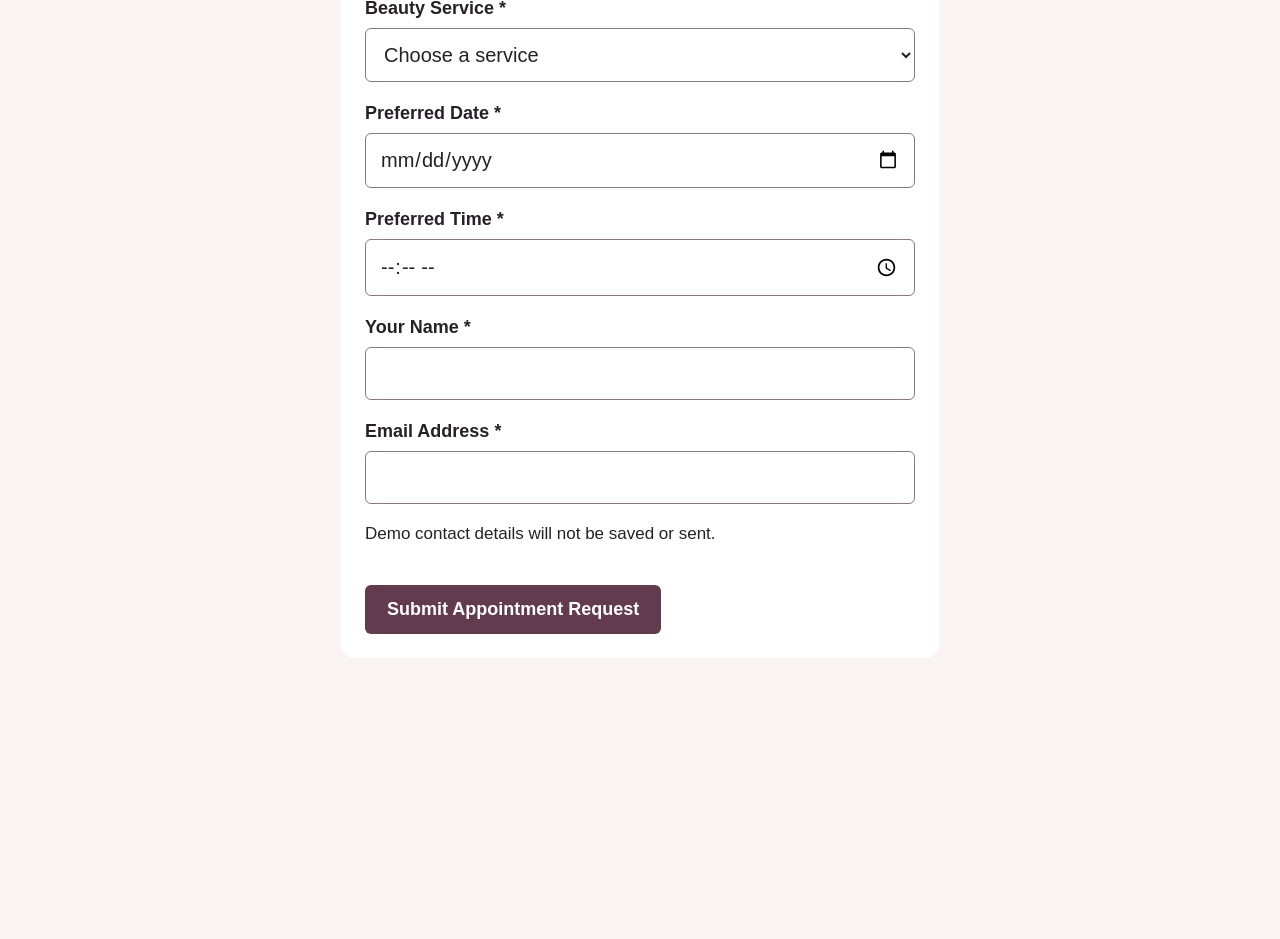
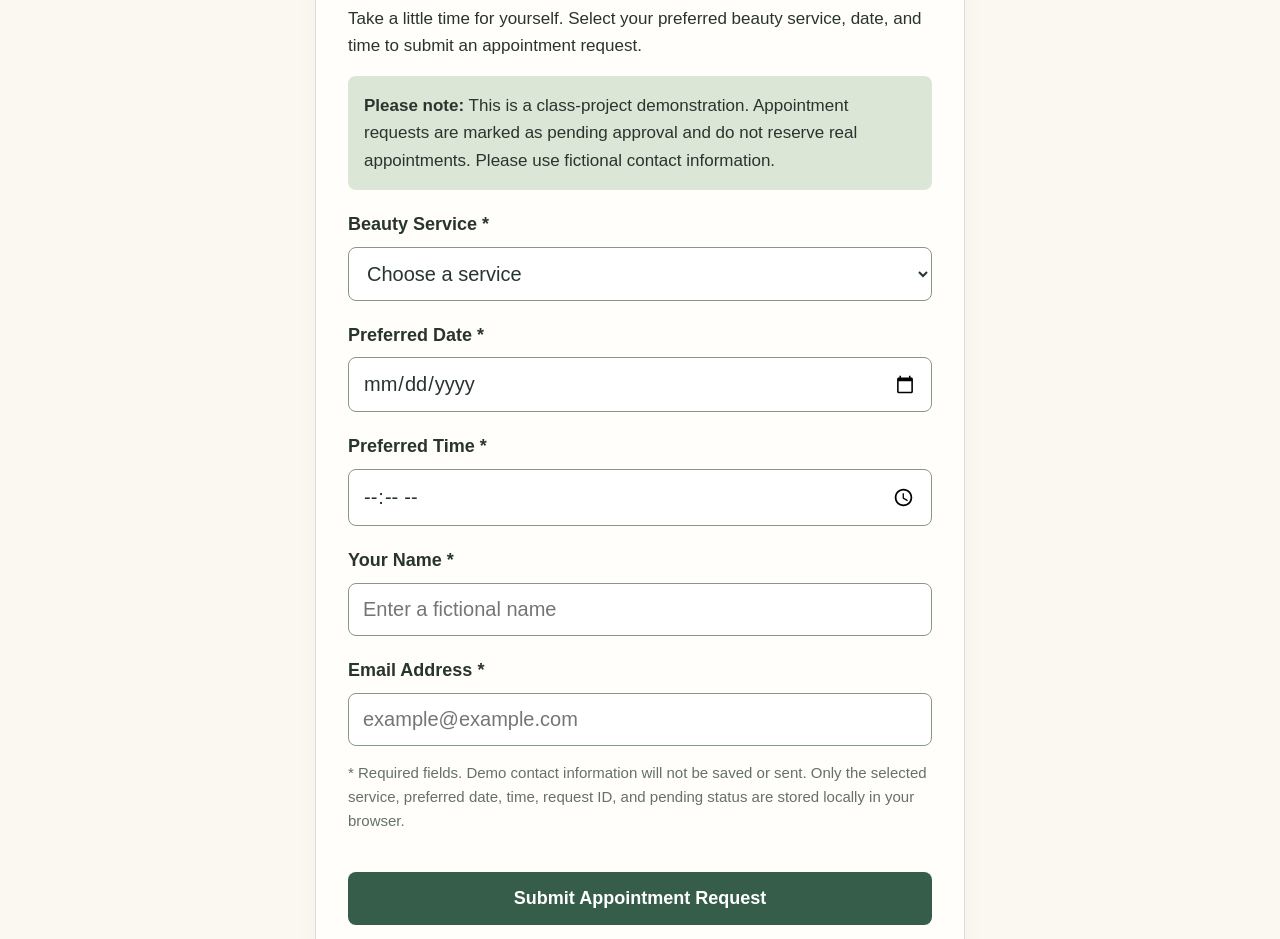
Before and after one commit to cf344/is117-group-business, a plain HTML site: page booking.html in a window 1280 px wide. Shown: the part 290-1229 px from the top of the page. Before the commit the page ends 988 px from the top, so only its background shows below. Drawn offline with Linux system fonts and the light colour scheme.

Commit message:
Unify booking form branding, services and validation
Updated the title and styling of the booking form, improved accessibility, and clarified the appointment request process.

```diff
--- a/booking.html
+++ b/booking.html
@@ -4,161 +4,339 @@
 <head>
   <meta charset="UTF-8">
   <meta name="viewport" content="width=device-width, initial-scale=1">
-  <title>Book an Appointment | The Beauty Salon</title>
+
+  <title>Book an Appointment — Morrow Beauty Studio</title>
+
+  <link rel="stylesheet" href="styles.css">
 
   <style>
-    body {
-      font-family: Arial, sans-serif;
-      font-size: 17px;
-      line-height: 1.5;
-      background: #faf5f2;
-      color: #272127;
-      margin: 0;
+    .booking-form {
+      max-width: 650px;
+      margin: 40px auto;
+      padding: 32px;
+      background: #fffefa;
+      border: 1px solid #dedbd2;
+      border-radius: 16px;
+      box-shadow: 0 5px 20px #28352d0a;
     }
 
-    main {
-      max-width: 550px;
-      margin: 40px auto;
-      padding: 24px;
-      background: white;
-      border-radius: 14px;
+    .booking-form h1 {
+      font-family: Georgia, serif;
+      font-size: 36px;
+      line-height: 1.2;
+      margin-top: 12px;
+      color: #28352d;
     }
 
-    h1 {
-      font-size: 30px;
+    .booking-form p {
+      font-size: 17px;
+      line-height: 1.6;
     }
 
-    label {
+    .booking-form label {
       display: block;
-      margin-top: 18px;
+      margin-top: 20px;
       font-size: 18px;
       font-weight: bold;
+      color: #28352d;
     }
 
-    input, select {
+    .booking-form input,
+    .booking-form select {
       width: 100%;
       box-sizing: border-box;
       padding: 14px;
-      margin-top: 6px;
+      margin-top: 8px;
       font-family: Arial, sans-serif;
       font-size: 20px;
-      color: #272127;
+      color: #28352d;
       background: white;
-      border: 1px solid #8b7981;
-      border-radius: 6px;
+      border: 1px solid #87988a;
+      border-radius: 8px;
     }
 
-    button {
+    .booking-form button {
+      width: 100%;
       margin-top: 22px;
-      padding: 14px 22px;
-      background: #633b4e;
+      padding: 16px 22px;
+      background: #355d49;
       color: white;
       font-family: Arial, sans-serif;
       font-size: 18px;
       font-weight: bold;
       border: none;
-      border-radius: 6px;
+      border-radius: 8px;
       cursor: pointer;
     }
 
-    button:hover {
-      background: #4b293a;
+    .booking-form button:hover {
+      background: #264634;
     }
 
-    button:focus-visible,
-    input:focus-visible,
-    select:focus-visible {
-      outline: 3px solid #aa5578;
-      outline-offset: 2px;
+    .booking-form button:focus-visible,
+    .booking-form input:focus-visible,
+    .booking-form select:focus-visible {
+      outline: 3px solid #bd795d;
+      outline-offset: 3px;
     }
 
-    .notice {
-      background: #f9edf1;
-      padding: 12px;
-      border-radius: 6px;
+    .booking-notice {
+      background: #dce6d7;
+      padding: 16px;
+      border-radius: 8px;
+      color: #28352d;
+    }
+
+    .privacy-note {
+      color: #657168;
+      font-size: 15px !important;
     }
 
     #error {
       color: #a01832;
       font-size: 17px;
+      font-weight: bold;
     }
 
-    @media (max-width: 600px) {
-      main {
-        margin: 16px;
-        padding: 20px;
+    @media (max-width: 700px) {
+      .booking-form {
+        margin: 20px 16px;
+        padding: 22px;
+      }
+
+      .booking-form h1 {
+        font-size: 30px;
       }
     }
   </style>
 </head>
 
 <body>
-  <main>
+
+  <div class="notice">
+    A class project concept · Sample prices · Demo appointment requests
+  </div>
+
+  <!-- Navigation -->
+
+  <header class="site-header">
+    <div class="wrap nav">
+
+      <a class="brand" href="index.html">
+        Morrow Beauty Studio
+        <small>Everyday care, thoughtfully done</small>
+      </a>
+
+      <nav class="nav-links" aria-label="Main navigation">
+
+        <a href="index.html">Home</a>
+
+        <a href="services.html">
+          Services &amp; Prices
+        </a>
+
+        <a href="booking.html" aria-current="page">
+          Book Now
+        </a>
+
+      </nav>
+
+    </div>
+  </header>
+
+  <!-- Appointment Form -->
+
+  <main class="booking-form">
+
+    <span class="eyebrow">
+      Your next beauty visit
+    </span>
+
     <h1>Request an Appointment</h1>
 
     <p>
-      Select a service and your preferred appointment
-      date and time.
+      Take a little time for yourself.
+      Select your preferred beauty service, date,
+      and time to submit an appointment request.
     </p>
 
-    <p class="notice">
-      This is a class-project demo. Requests are
-      pending approval, not confirmed bookings.
-      Use fictional contact information.
+    <p class="booking-notice">
+      <strong>Please note:</strong>
+      This is a class-project demonstration.
+      Appointment requests are marked as pending approval
+      and do not reserve real appointments.
+      Please use fictional contact information.
     </p>
 
     <form id="bookingForm">
 
+      <!-- Service Selection -->
+
       <label for="service">Beauty Service *</label>
+
       <select id="service" required>
+
         <option value="">Choose a service</option>
-        <option>Nail services</option>
-        <option>Eyelash extensions</option>
-        <option>Eyebrow services</option>
-        <option>Makeup services</option>
+
+        <optgroup label="Hair">
+          <option>Everyday Haircut</option>
+          <option>Layered Haircut</option>
+          <option>Blowout</option>
+          <option>Root Touch-Up</option>
+          <option>Highlights</option>
+          <option>Color Correction Consultation</option>
+        </optgroup>
+
+        <optgroup label="Facials">
+          <option>Glow Facial — 30 Minutes</option>
+          <option>Custom Facial — 60 Minutes</option>
+          <option>Extended Facial — 90 Minutes</option>
+        </optgroup>
+
+        <optgroup label="Brows">
+          <option>Brow Shaping</option>
+          <option>Brow Shaping &amp; Tint</option>
+        </optgroup>
+
+        <optgroup label="Nails">
+          <option>Classic Manicure</option>
+          <option>Gel Manicure</option>
+          <option>Pedicure</option>
+          <option>Nail Art</option>
+        </optgroup>
+
+        <optgroup label="Lashes">
+          <option>Classic Lash Extensions</option>
+          <option>Volume Lash Extensions</option>
+          <option>Lash Lift</option>
+        </optgroup>
+
+        <optgroup label="Makeup">
+          <option>Natural Makeup</option>
+          <option>Soft Glam Makeup</option>
+          <option>Special Occasion Makeup</option>
+        </optgroup>
+
       </select>
 
+      <!-- Appointment Date -->
+
       <label for="date">Preferred Date *</label>
-      <input type="date" id="date" required>
+
+      <input
+        type="date"
+        id="date"
+        required
+      >
+
+      <!-- Appointment Time -->
 
       <label for="time">Preferred Time *</label>
-      <input type="time" id="time" required>
+
+      <input
+        type="time"
+        id="time"
+        required
+      >
+
+      <!-- Customer Name -->
 
       <label for="name">Your Name *</label>
+
       <input
         type="text"
         id="name"
+        placeholder="Enter a fictional name"
         maxlength="80"
         required
       >
 
+      <!-- Customer Email -->
+
       <label for="email">Email Address *</label>
-      <input type="email" id="email" required>
 
-      <p>
-        Demo contact details will not be saved or sent.
+      <input
+        type="email"
+        id="email"
+        placeholder="example@example.com"
+        required
+      >
+
+      <p class="privacy-note">
+        * Required fields.
+        Demo contact information will not be saved or sent.
+        Only the selected service, preferred date, time,
+        request ID, and pending status are stored locally
+        in your browser.
       </p>
 
+      <!-- Error Message -->
+
       <p id="error" role="alert"></p>
+
+      <!-- Submit Button -->
 
       <button type="submit">
         Submit Appointment Request
       </button>
 
     </form>
+
+    <p>
+      <a class="text-link" href="services.html">
+        ← Return to Services &amp; Prices
+      </a>
+    </p>
+
   </main>
 
+  <!-- Footer -->
+
+  <footer class="site-footer">
+
+    <div class="wrap foot">
+
+      <div>
+
+        <a class="brand" href="index.html">
+          Morrow Beauty Studio
+        </a>
+
+        <p>Everyday care, thoughtfully done.</p>
+
+        <p>IS117 Group Business Project · NJIT</p>
+
+      </div>
+
+      <p class="concept">
+        This website is an educational demonstration.
+        No real reservations or payments are processed.
+      </p>
+
+    </div>
+
+  </footer>
+
+  <!-- Member 3 Appointment Storage -->
+
   <script src="./appointment-storage.js"></script>
+
+  <!-- Member 2 Form Validation -->
 
   <script>
     const form = document.getElementById("bookingForm");
     const dateInput = document.getElementById("date");
+    const timeInput = document.getElementById("time");
+    const nameInput = document.getElementById("name");
+    const errorMessage = document.getElementById("error");
 
     function todayLocal() {
       const now = new Date();
+
       const local = new Date(
         now.getTime() - now.getTimezoneOffset() * 60000
       );
+
       return local.toISOString().slice(0, 10);
     }
 
@@ -167,14 +345,38 @@
     form.addEventListener("submit", function(event) {
       event.preventDefault();
 
-      document.getElementById("error").textContent = "";
+      errorMessage.textContent = "";
       dateInput.min = todayLocal();
 
-      if (!form.reportValidity()) return;
+      if (!form.reportValidity()) {
+        return;
+      }
 
-      if (dateInput.value < dateInput.min) {
-        document.getElementById("error").textContent =
+      if (!nameInput.value.trim()) {
+        errorMessage.textContent =
+          "Please enter a valid name.";
+
+        nameInput.focus();
+        return;
+      }
+
+      if (dateInput.value < todayLocal()) {
+        errorMessage.textContent =
           "Please choose today or a future date.";
+
+        dateInput.focus();
+        return;
+      }
+
+      const preferredDateTime = new Date(
+        dateInput.value + "T" + timeInput.value
+      );
+
+      if (preferredDateTime <= new Date()) {
+        errorMessage.textContent =
+          "Please choose a future appointment date and time.";
+
+        timeInput.focus();
         return;
       }
 
@@ -182,16 +384,17 @@
         const nextPage = saveSalonRequest({
           service: document.getElementById("service").value,
           date: dateInput.value,
-          time: document.getElementById("time").value
+          time: timeInput.value
         });
 
         window.location.assign(nextPage);
 
       } catch (error) {
-        document.getElementById("error").textContent =
+        errorMessage.textContent =
           error.message || "Unable to save the request.";
       }
     });
   </script>
+
 </body>
 </html>
```
